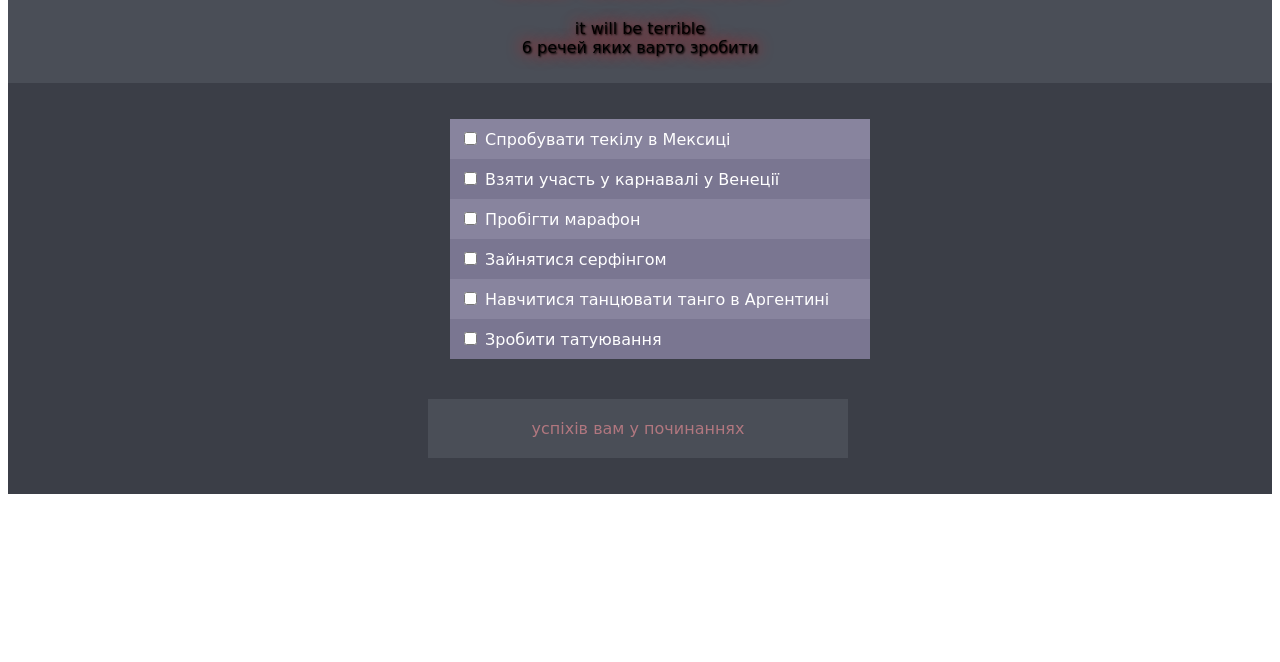
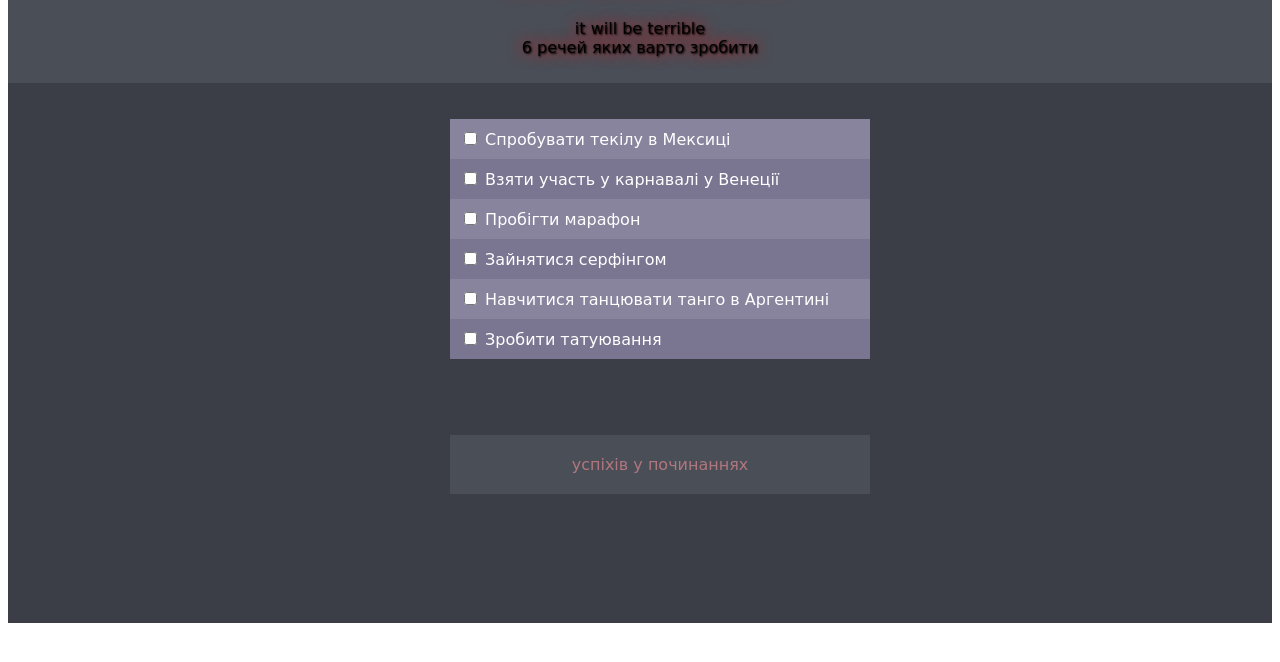
Before and after one commit to yaroslavhens/secondbla, a plain HTML site: page index.html in a window 1280 px wide. Shown: the part 80-742 px from the top of the page. Drawn offline with Linux system fonts and the light colour scheme.

Commit message:
firstblabla

```diff
--- a/css/style.css
+++ b/css/style.css
@@ -14,6 +14,7 @@
 
 }
 .conteiner {
+	height: 500px;
 	margin:auto;
 	display: block;
 	padding: 20px;
@@ -28,15 +29,25 @@ li{
 
 }
 
-li:hover {
+.col:hover {
+
 	background-color: #625E77;
+	border-top: 3px solid white;
+    border-bottom: 3px solid white;
+}
+.col2:hover {
+
+	background-color: #625E77;
+	border-top: 2px solid white;
+    border-bottom: 2px solid white;
 }
 li:active {
 	background-color: navy;
 }
-.foot {
-	margin-top: 40px;
-	margin-left: 400px;
+.col5 {
+	display: block;
+	margin-top: 50px;
+	margin:auto;
 	width: 380px;
 	text-align: center;
 	background-color: 	#4A4E57;
@@ -60,4 +71,5 @@ li:active {
 
 .blabla {
 	list-style: none;
+	height: 300px;
 }
--- a/index.html
+++ b/index.html
@@ -21,8 +21,14 @@
 				<li class="col2"> <input type="checkbox" >  <span>Зайнятися серфінгом</span></li>
 				<li class="col"> <input type="checkbox"><span> Навчитися танцювати танго в Аргентині </span></li>
 				<li class="col2"> <input type="checkbox"> <span> Зробити татуювання</span></li>
+
+
+
 			</ul>
-			<p class="foot">  успіхів вам у починаннях </p>
+			<ul>
+			<li class="col5">   успіхів у починаннях </li>
+			 </ul>
+
 		</div>
 		<div>
 
```
